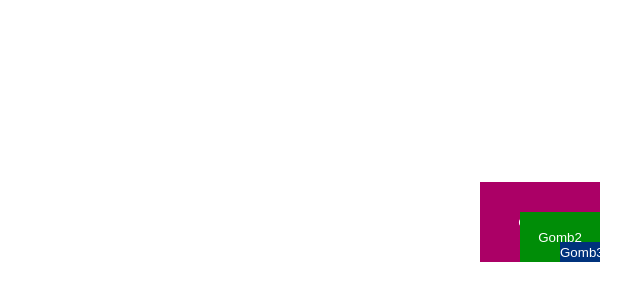
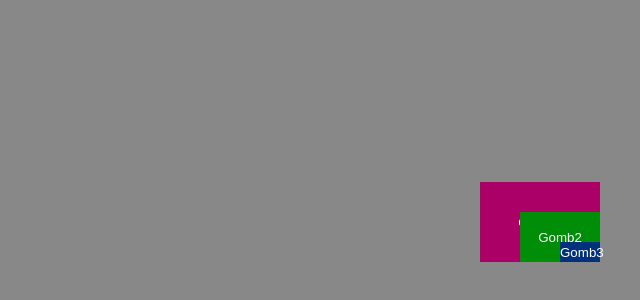
Before and after one commit to ribaorsi/11_07, a plain HTML site: page index.html in a window 1280 px wide. Shown: the part 498-798 px from the top of the page, without its empty margins (640-1280 px from the left). Drawn offline with Linux system fonts and the light colour scheme.

Commit message:
sections are siblings, and have bg colors

```diff
--- a/index.html
+++ b/index.html
@@ -10,15 +10,15 @@
 <body>
     <section>
         <button id="btn1">Gomb1</button>
-        <section>
-            <button id="btn2">Gomb2</button>
-            <section>
-                <button id="btn3">Gomb3</button>
-            </section>
-        </section>
     </section>
 
+    <section>
+        <button id="btn2">Gomb2</button>
+    </section>
 
+    <section>
+        <button id="btn3">Gomb3</button>
+    </section>
 
 </body>
 </html>
--- a/style.css
+++ b/style.css
@@ -43,6 +43,7 @@ body {
 section {
     width: 100vw;
     height: 100vh;
+    background-color: #888888 ;
 }
 
 #btn1 {
```
